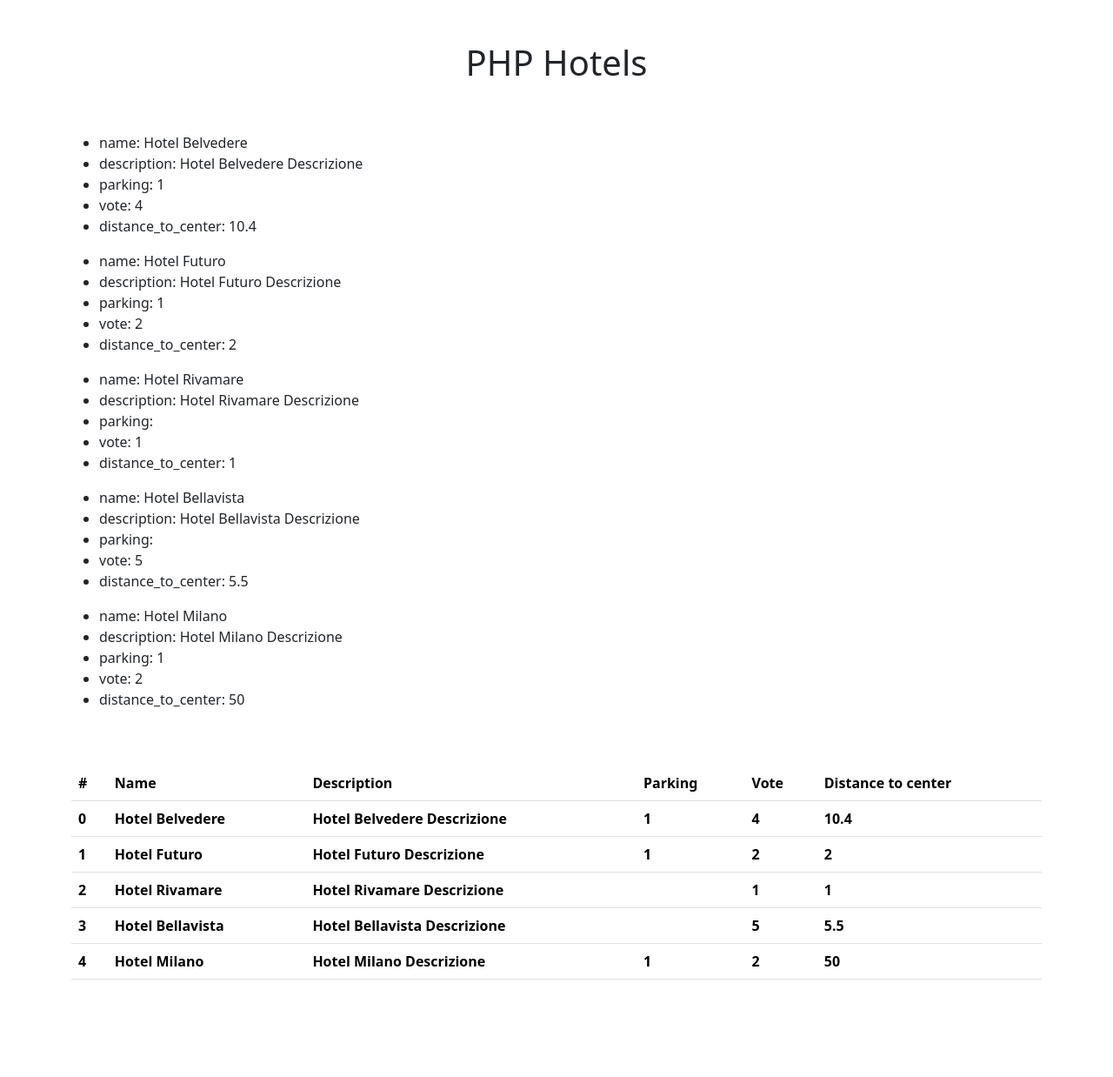
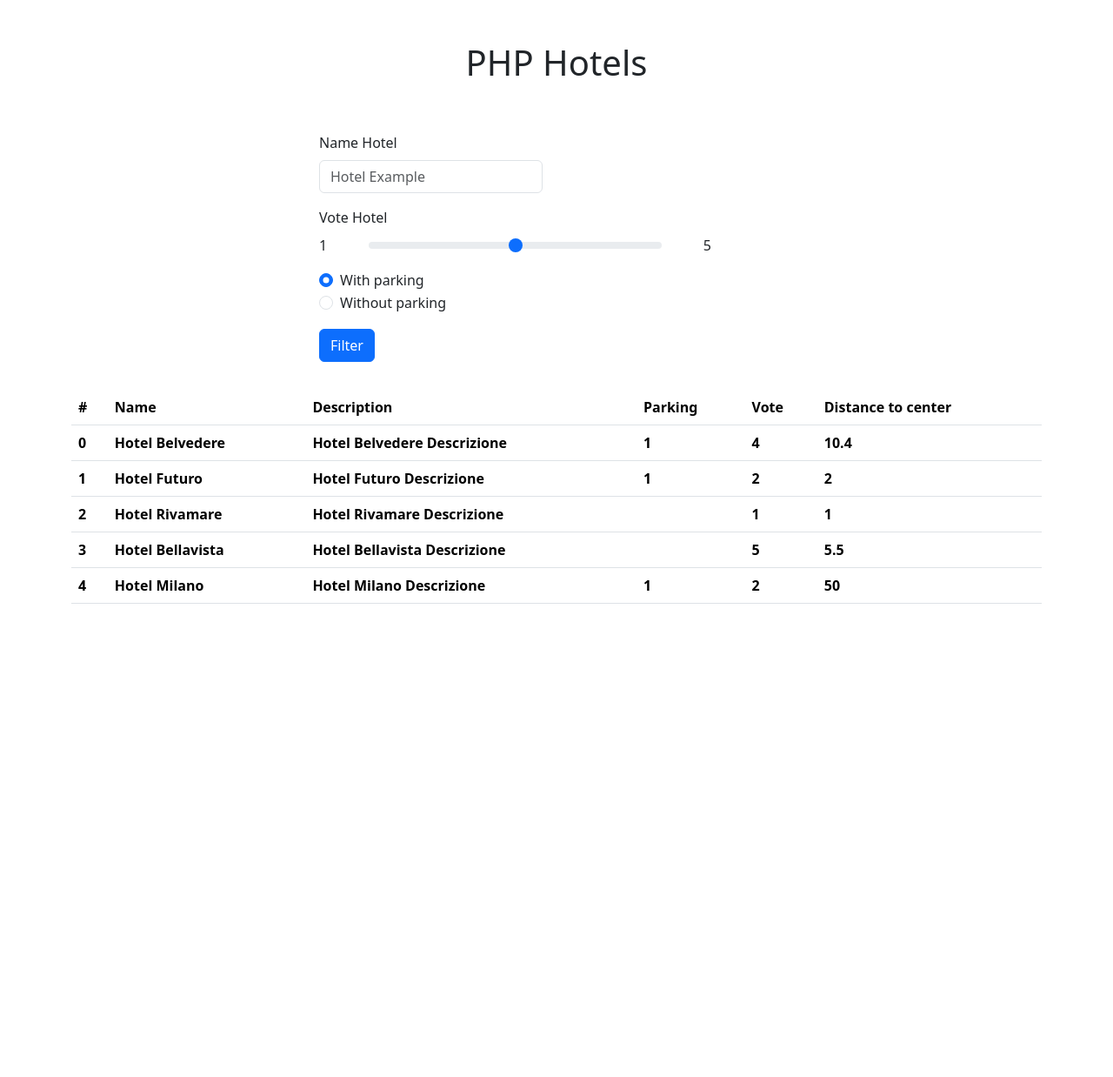
Before and after one commit to Roberto-Larivera/php-hotel, a PHP site: page / in a window 1280 px wide. Shown: the whole page at 87% size. After the commit the page ends 694 px from the top, so only its background shows below. Run offline with PHP 8.4, Linux system fonts and the light colour scheme; lists and menus that the app fills with data are empty.

Commit message:
Creazione Form senza Php

```diff
--- a/index.php
+++ b/index.php
@@ -63,10 +63,12 @@ $hotels = [
                 </h1>
             </div>
         </div>
-        <div class="row mb-5">
+
+        <!-- <div class="row mb-5">
             <div class="col">
                 <div>
                     <?php
+                    /*
                     foreach ($hotels as $hotel) {
                         echo '<ul>';
                         foreach ($hotel as $hotelKey => $hotelValue) {
@@ -76,10 +78,73 @@ $hotels = [
                         }
                         echo '</ul>';
                     }
+                    */
                     ?>
                 </div>
             </div>
+        </div> -->
+
+        <div class="row">
+            <div class="col-6 offset-3">
+                <form action="" method="GET">
+
+                    <div class="row">
+                        <div class="col-auto">
+                            <label for="filter_name" class="form-label">Name Hotel</label>
+                        </div>
+                    </div>
+                    <div class="row mb-3">
+                        <div class="col-auto">
+                            <input type="text" class="form-control" id="filter_name" placeholder="Hotel Example" name="name_hotel">
+                        </div>
+                    </div>
+
+                    <div class="row">
+                        <div class="col-auto">
+                            <label for="filter_hotel" class="form-label">Vote Hotel</label>
+                        </div>
+                    </div>
+                    <div class="row mb-3">
+                        <div class="col-10 d-flex gap-5">
+                            <span>
+                                1
+                            </span>
+                            <input type="range" class="form-range" min="1" max="5" id="filter_hotel" name="vote_hotel">
+                            <span>
+                                5
+                            </span>
+                        </div>
+                    </div>
+
+                    <div class="row mb-3">
+                        <div class="col">
+                            <div class="form-check">
+                                <input class="form-check-input" type="radio"  id="filter_parking-1" checked value="true" name="parking_hotel">
+                                <label class="form-check-label" for="filter_parking-1">
+                                    With parking
+                                </label>
+                            </div>
+                            <div class="form-check">
+                                <input class="form-check-input" type="radio"  id="filter_parking-2" value="false" name="parking_hotel">
+                                <label class="form-check-label" for="filter_parking-2">
+                                    Without parking
+                                </label>
+                            </div>
+                        </div>
+                    </div>
+                    <div class="row mb-3">
+                        <div class="col-auto">
+                            <div class="col-auto">
+                                <button class="btn btn-primary mb-3">
+                                    Filter
+                                </button>
+                            </div>
+                        </div>
+                    </div>
+                </form>
+            </div>
         </div>
+
         <div class="row mb-5">
             <div class="col">
                 <table class="table">
```
